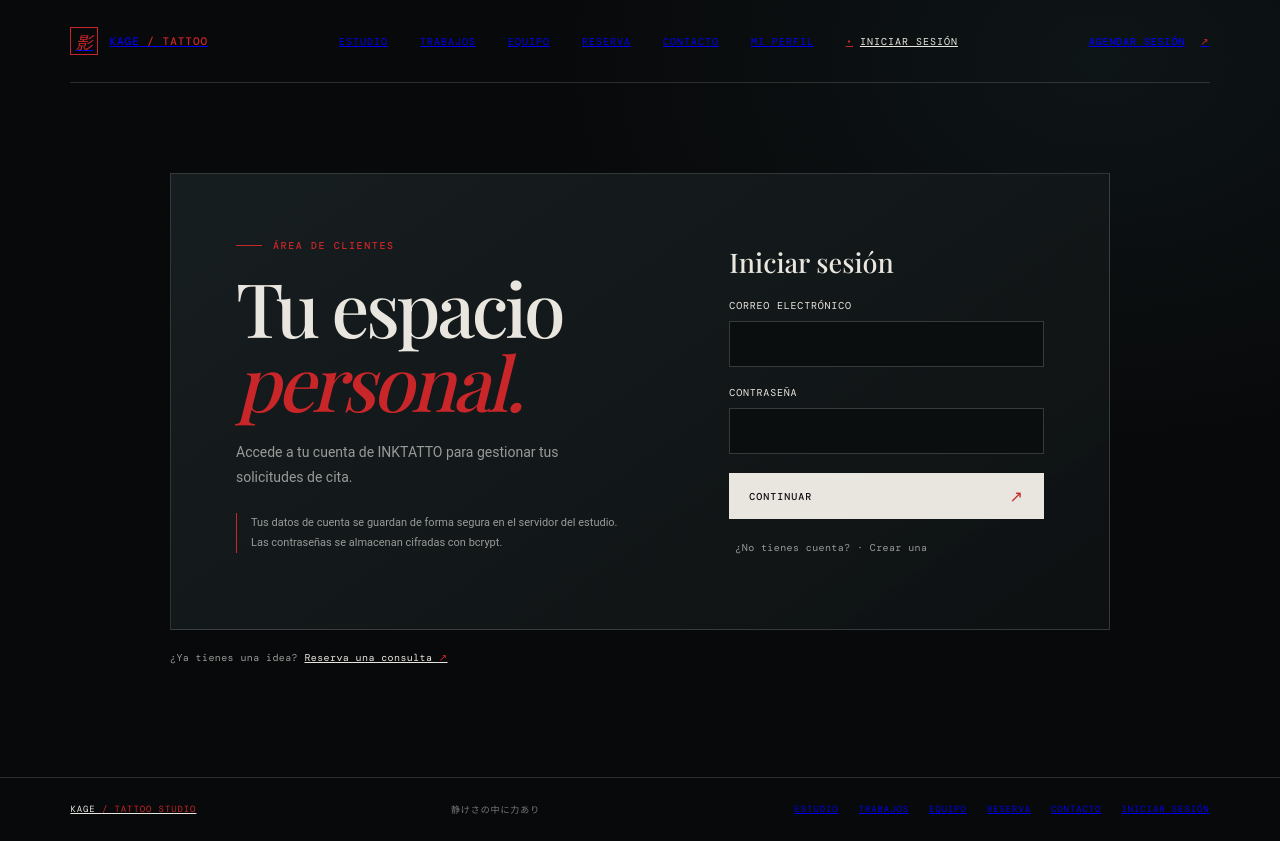
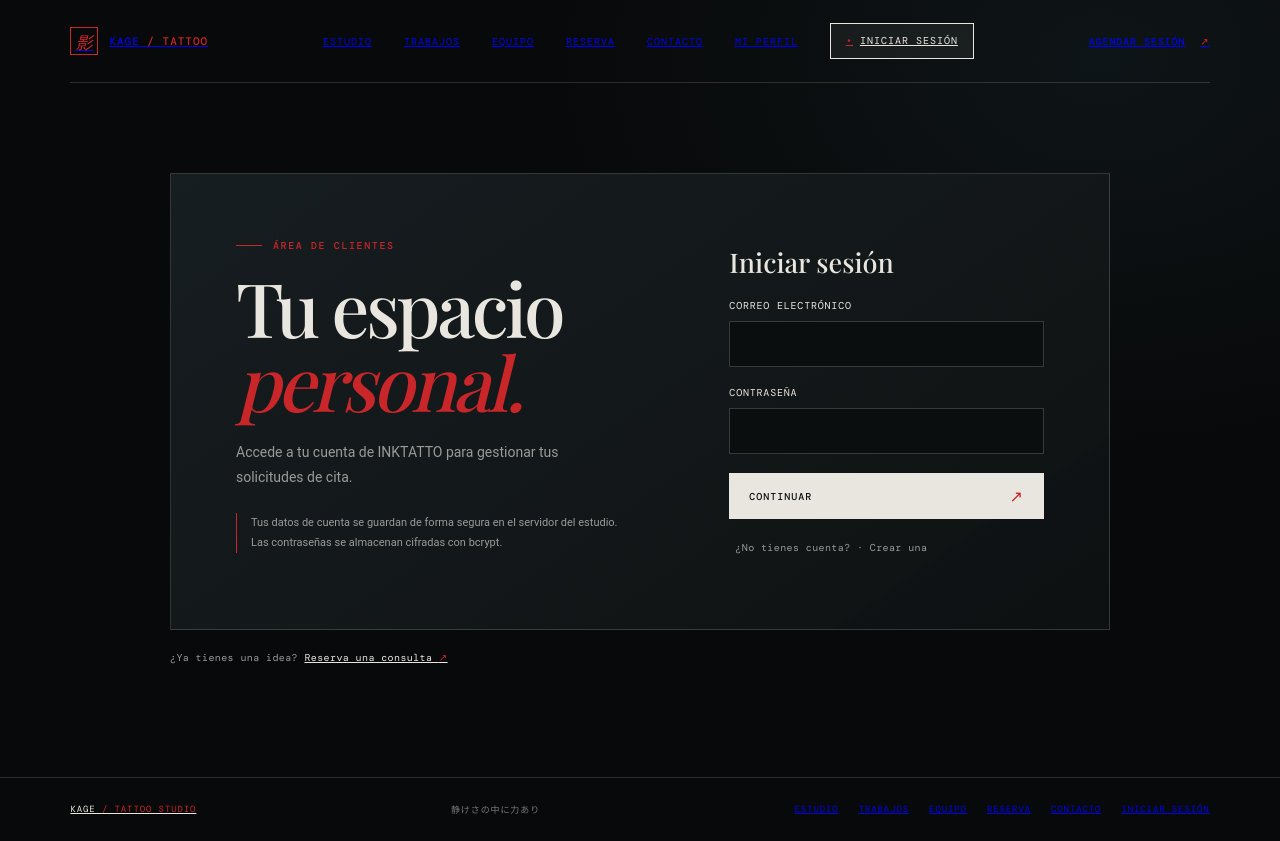
Before and after one commit to marzolamoises461-cmyk/INKTATTO, a Nuxt app: page /login in a window 1280 px wide. Built offline with nearby package versions, Linux system fonts and the light colour scheme; a web font is replaced by a local one.

Commit message:
Vertically center login link inside header button

```diff
--- a/app/components/StudioLayout.vue
+++ b/app/components/StudioLayout.vue
@@ -115,6 +115,25 @@ const menuOpen = ref(false)
   font: 10px 'DM Mono', monospace;
   letter-spacing: .1em;
   text-transform: uppercase;
+}
+
+.studio-navigation a:last-child {
+  display: inline-flex;
+  min-height: 36px;
+  align-self: center;
+  align-items: center;
+  justify-content: center;
+  box-sizing: border-box;
+  padding: 0 15px;
+  border: 1px solid rgba(233, 230, 223, .42);
+  line-height: 1;
+  vertical-align: middle;
+}
+
+.studio-navigation a:last-child:hover,
+.studio-navigation a:last-child.is-active {
+  border-color: var(--studio-paper);
+  background: rgba(233, 230, 223, .06);
 }
 
 .studio-navigation a,
```
